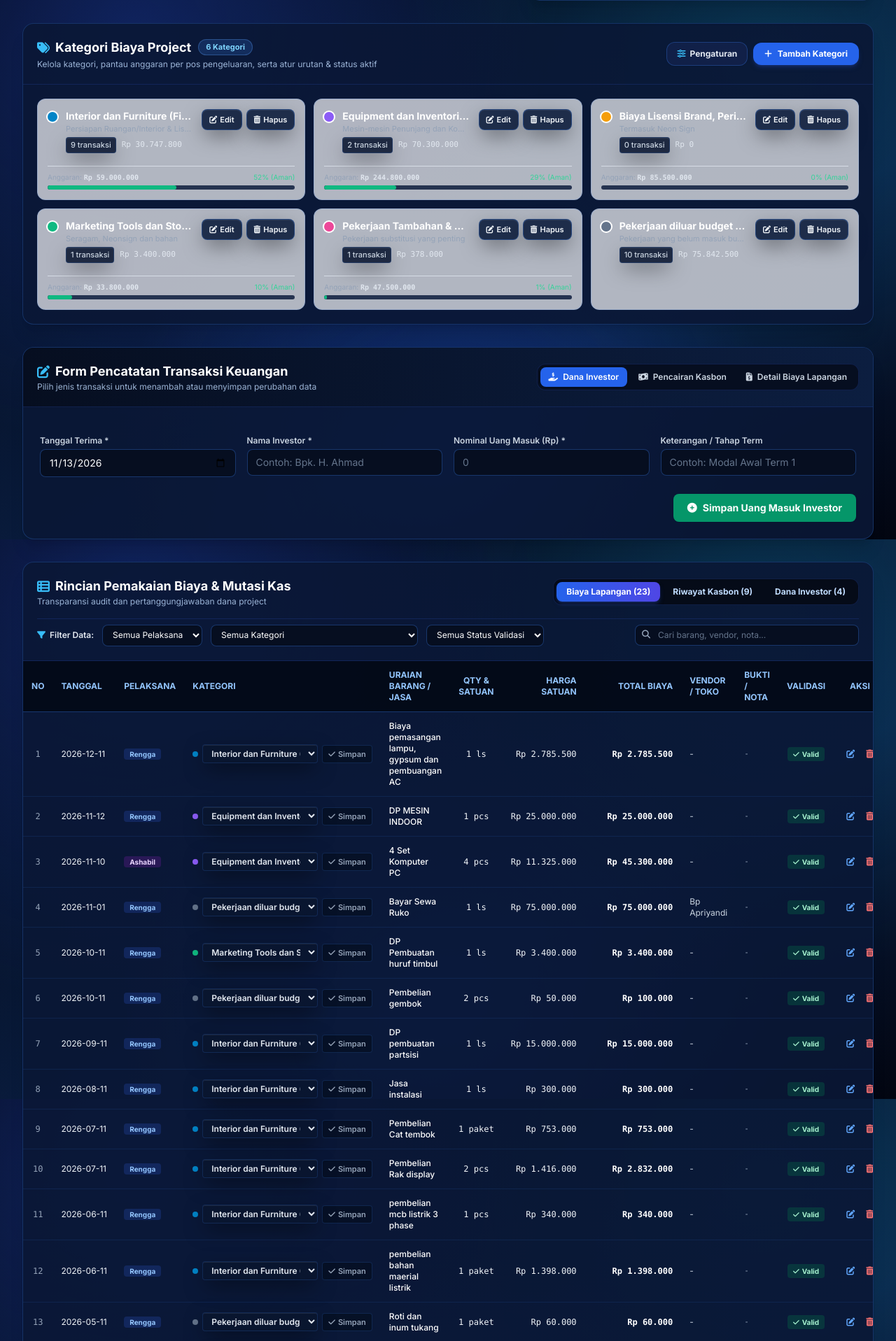
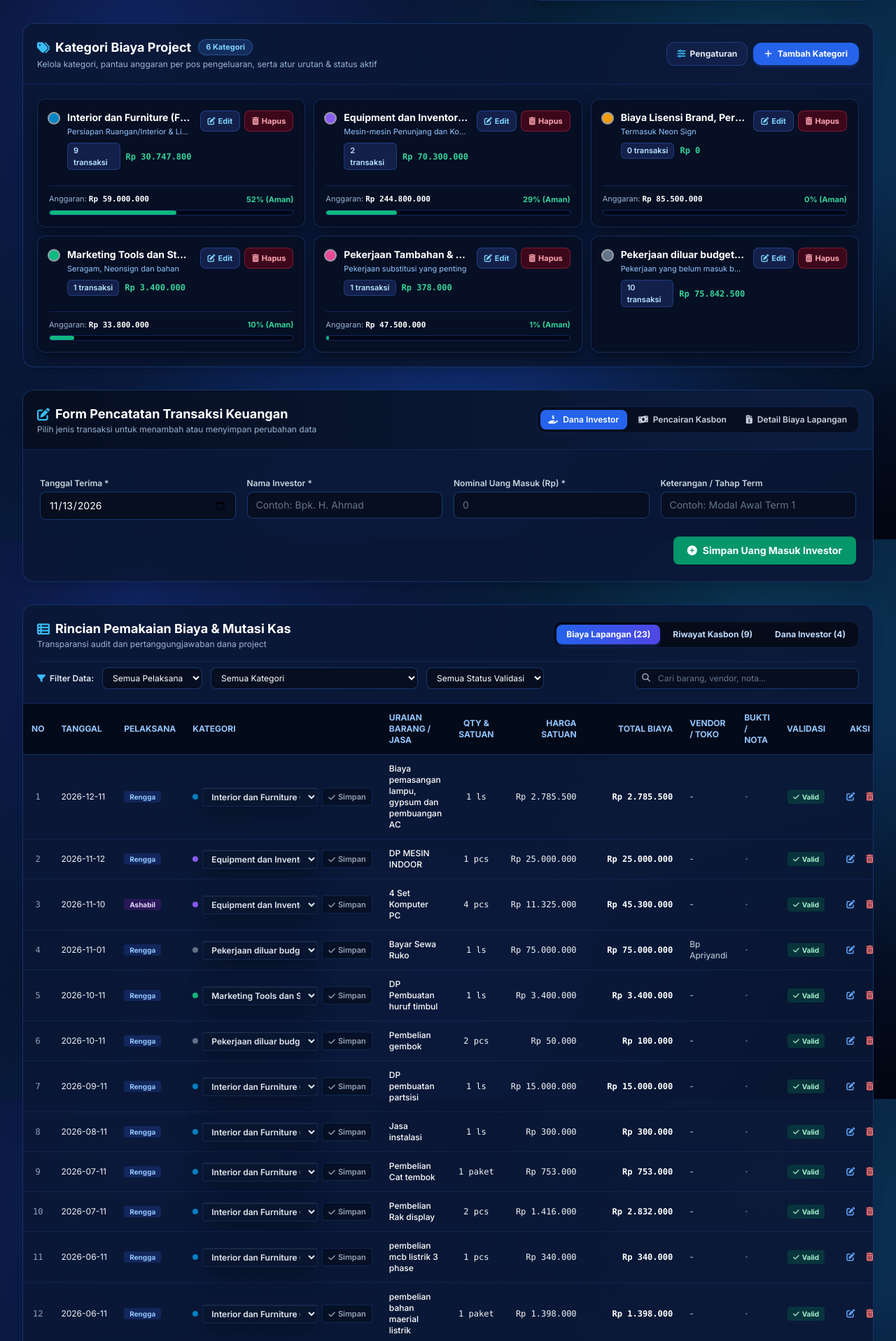
Before and after one commit to giginswanto-ship-it/Uang-Tambun, a Laravel app: page / in a window 1280 px wide. Shown: the part 829-2746 px from the top of the page at 70% size. Run offline with Laravel 12, Linux system fonts and the light colour scheme; data comes from the database, SQL or seed files in the repository; some libraries are stand-ins or nearby versions.

Commit message:
fix: ubah warna kartu kategori biaya menjadi gelap dengan teks kontras tinggi

```diff
--- a/public/js/dashboard.js
+++ b/public/js/dashboard.js
@@ -522,55 +522,55 @@ function renderCategoryList() {
             const pct = Math.round((totalNominal / cat.budget) * 100);
             const barWidth = Math.min(100, pct);
             let barColor = 'bg-emerald-500';
-            let pctTextClass = 'text-emerald-700';
+            let pctTextClass = 'text-emerald-400 font-bold';
             let statusText = 'Aman';
             if (pct > 100) {
                 barColor = 'bg-rose-500';
-                pctTextClass = 'text-rose-700 font-bold';
+                pctTextClass = 'text-rose-400 font-bold';
                 statusText = 'Melebihi Pagu';
             } else if (pct >= alertPct) {
                 barColor = 'bg-amber-500';
-                pctTextClass = 'text-amber-700 font-bold';
+                pctTextClass = 'text-amber-400 font-bold';
                 statusText = 'Mendekati Batas';
             }
             budgetHtml = `
-                <div class="mt-2 pt-2 border-t border-slate-200/80 space-y-1">
-                    <div class="flex items-center justify-between text-[10px]">
-                        <span class="text-slate-500">Anggaran: <span class="font-mono font-semibold text-slate-700">${formatRupiah(cat.budget)}</span></span>
+                <div class="mt-2.5 pt-2.5 border-t border-blue-900/50 space-y-1.5">
+                    <div class="flex items-center justify-between text-[11px]">
+                        <span class="text-blue-200/80">Anggaran: <span class="font-mono font-bold text-white">${formatRupiah(cat.budget)}</span></span>
                         <span class="${pctTextClass}">${pct}% (${statusText})</span>
                     </div>
-                    <div class="w-full h-1.5 bg-slate-200 rounded-full overflow-hidden">
-                        <div class="${barColor} h-full rounded-full transition-all" style="width: ${barWidth}%"></div>
+                    <div class="w-full h-2 bg-[#030816] border border-blue-900/60 rounded-full overflow-hidden shadow-inner">
+                        <div class="${barColor} h-full rounded-full transition-all duration-500 shadow-sm" style="width: ${barWidth}%"></div>
                     </div>
                 </div>
             `;
         }
 
         const card = document.createElement('div');
-        card.className = `flex flex-col justify-between gap-2.5 p-3.5 rounded-xl border transition ${isInactive ? 'border-slate-200 bg-slate-100/70 opacity-75' : 'border-slate-200 bg-slate-50/70 hover:bg-white hover:shadow-sm'}`;
+        card.className = `flex flex-col justify-between gap-3 p-4 rounded-xl border transition shadow-lg ${isInactive ? 'border-blue-900/40 bg-[#060e22]/70 opacity-60' : 'border-blue-500/25 bg-[#060f24] hover:bg-[#0a1836] hover:border-blue-400/50'}`;
         card.innerHTML = `
             <div class="flex items-start justify-between gap-3">
                 <div class="flex items-start gap-3 min-w-0">
-                    <span class="w-3.5 h-3.5 rounded-full flex-shrink-0 mt-1 shadow-sm ring-2 ring-white" style="background-color: ${escapeHtml(cat.color)};"></span>
+                    <span class="w-3.5 h-3.5 rounded-full flex-shrink-0 mt-1 shadow-sm ring-2 ring-white/60" style="background-color: ${escapeHtml(cat.color)};"></span>
                     <div class="min-w-0">
                         <div class="flex items-center gap-1.5 flex-wrap">
-                            <h3 class="font-bold text-sm text-slate-900 truncate" title="${escapeHtml(cat.name)}">${escapeHtml(cat.name)}</h3>
-                            ${isDefault ? '<span class="px-1.5 py-0.5 rounded bg-blue-100 text-blue-700 text-[10px] font-bold">Default</span>' : ''}
-                            ${isInactive ? '<span class="px-1.5 py-0.5 rounded bg-slate-200 text-slate-600 text-[10px] font-semibold">Nonaktif</span>' : ''}
+                            <h3 class="font-bold text-sm text-white truncate" title="${escapeHtml(cat.name)}">${escapeHtml(cat.name)}</h3>
+                            ${isDefault ? '<span class="px-2 py-0.5 rounded-full bg-blue-500/20 text-sky-300 border border-blue-400/30 text-[10px] font-bold">Default</span>' : ''}
+                            ${isInactive ? '<span class="px-2 py-0.5 rounded-full bg-slate-800 text-slate-400 border border-slate-700 text-[10px] font-semibold">Nonaktif</span>' : ''}
                         </div>
-                        ${descText ? `<p class="text-[11px] text-slate-500 truncate" title="${escapeHtml(descText)}">${escapeHtml(descText)}</p>` : ''}
-                        <div class="flex items-center gap-2 mt-1 text-[11px] text-slate-500 font-medium">
-                            <span class="bg-white border border-slate-200 px-1.5 py-0.5 rounded text-slate-600">${stat.count} transaksi</span>
-                            <span class="font-mono text-slate-700">${formatRupiah(totalNominal)}</span>
+                        ${descText ? `<p class="text-[11px] text-blue-200/70 truncate mt-0.5" title="${escapeHtml(descText)}">${escapeHtml(descText)}</p>` : ''}
+                        <div class="flex items-center gap-2 mt-2 text-[11px] font-medium">
+                            <span class="bg-blue-950/80 border border-blue-500/30 px-2 py-0.5 rounded-md text-sky-200 font-semibold shadow-sm">${stat.count} transaksi</span>
+                            <span class="font-mono font-bold text-emerald-400 text-xs">${formatRupiah(totalNominal)}</span>
                         </div>
                     </div>
                 </div>
                 <div class="flex items-center gap-1.5 flex-shrink-0">
-                    <button type="button" onclick="openCategoryModal('${escapeHtml(cat.id)}')" class="px-2.5 py-1.5 bg-white hover:bg-blue-50 text-blue-600 hover:text-blue-700 border border-slate-200 hover:border-blue-200 rounded-lg text-[11px] font-semibold transition flex items-center gap-1 shadow-sm" title="Edit Kategori">
+                    <button type="button" onclick="openCategoryModal('${escapeHtml(cat.id)}')" class="px-2.5 py-1.5 bg-blue-950/80 hover:bg-blue-900 text-sky-300 border border-blue-500/35 rounded-lg text-[11px] font-bold transition flex items-center gap-1 shadow-sm" title="Edit Kategori">
                         <i class="fa-solid fa-pen-to-square"></i>
                         <span>Edit</span>
                     </button>
-                    <button type="button" onclick="openDeleteCategoryModal('${escapeHtml(cat.id)}')" class="px-2.5 py-1.5 bg-white hover:bg-rose-50 text-rose-600 hover:text-rose-700 border border-slate-200 hover:border-rose-200 rounded-lg text-[11px] font-semibold transition flex items-center gap-1 shadow-sm" title="Hapus Kategori">
+                    <button type="button" onclick="openDeleteCategoryModal('${escapeHtml(cat.id)}')" class="px-2.5 py-1.5 bg-rose-950/80 hover:bg-rose-900 text-rose-300 border border-rose-500/35 rounded-lg text-[11px] font-bold transition flex items-center gap-1 shadow-sm" title="Hapus Kategori">
                         <i class="fa-solid fa-trash-can"></i>
                         <span>Hapus</span>
                     </button>
@@ -658,17 +658,17 @@ function renderExpenseRightCategoryList() {
     deferBtn.type = 'button';
     deferBtn.setAttribute('onclick', 'clearExpenseCategorySelection()');
     deferBtn.className = deferSelected
-        ? 'w-full text-left p-2.5 rounded-xl border-2 border-slate-700 bg-white shadow-sm transition flex items-center justify-between gap-2'
-        : 'w-full text-left p-2.5 rounded-xl border border-dashed border-slate-300 bg-white/70 hover:bg-white transition flex items-center justify-between gap-2';
+        ? 'w-full text-left p-2.5 rounded-xl border-2 border-sky-400 bg-blue-950/90 shadow-md transition flex items-center justify-between gap-2'
+        : 'w-full text-left p-2.5 rounded-xl border border-dashed border-blue-900/60 bg-[#060e20]/70 hover:bg-blue-950/40 transition flex items-center justify-between gap-2';
     deferBtn.innerHTML = `
         <div class="flex items-center gap-2 min-w-0">
-            <span class="w-3 h-3 rounded-full bg-slate-300 flex-shrink-0"></span>
+            <span class="w-3 h-3 rounded-full bg-slate-400 flex-shrink-0"></span>
             <div class="min-w-0">
-                <div class="font-semibold text-xs text-slate-800 truncate">Tentukan Setelah Input</div>
-                <div class="text-[10px] text-slate-500 truncate">Pilih kategori langsung di tabel setelah simpan</div>
+                <div class="font-bold text-xs text-white truncate">Tentukan Setelah Input</div>
+                <div class="text-[10px] text-blue-200/70 truncate">Pilih kategori langsung di tabel setelah simpan</div>
             </div>
         </div>
-        <span class="w-4 h-4 rounded-full flex items-center justify-center flex-shrink-0 ${deferSelected ? 'bg-slate-800 text-white' : 'border border-slate-300 text-transparent'}">
+        <span class="w-4 h-4 rounded-full flex items-center justify-center flex-shrink-0 ${deferSelected ? 'bg-sky-500 text-white' : 'border border-blue-900/60 text-transparent'}">
             <i class="fa-solid fa-check text-[9px]"></i>
         </span>
     `;
@@ -676,7 +676,7 @@ function renderExpenseRightCategoryList() {
 
     if (activeCategories.length === 0) {
         const emptyNote = document.createElement('div');
-        emptyNote.className = 'p-3 rounded-xl border border-dashed border-slate-300 bg-white text-center text-[11px] text-slate-500';
+        emptyNote.className = 'p-3 rounded-xl border border-dashed border-blue-900/60 bg-[#060e20]/70 text-center text-[11px] text-blue-200/70';
         emptyNote.innerHTML = 'Tidak ada kategori aktif. Klik <strong>+ Baru</strong> atau buka <strong>Pengaturan Kategori</strong>.';
         listEl.appendChild(emptyNote);
         return;
@@ -694,17 +694,17 @@ function renderExpenseRightCategoryList() {
         btn.type = 'button';
         btn.setAttribute('onclick', `selectExpenseCategory('${escapeHtml(cat.id)}')`);
         btn.className = isSelected
-            ? 'w-full text-left p-2.5 rounded-xl border-2 border-amber-500 bg-amber-50 shadow-sm transition flex items-center justify-between gap-2'
-            : 'w-full text-left p-2.5 rounded-xl border border-slate-200 bg-white hover:border-amber-300 hover:bg-amber-50/40 transition flex items-center justify-between gap-2';
+            ? 'w-full text-left p-2.5 rounded-xl border-2 border-amber-400 bg-amber-950/70 shadow-md transition flex items-center justify-between gap-2'
+            : 'w-full text-left p-2.5 rounded-xl border border-blue-900/50 bg-[#060e20]/70 hover:border-amber-400/50 hover:bg-[#0a1836] transition flex items-center justify-between gap-2';
         btn.innerHTML = `
             <div class="flex items-start gap-2.5 min-w-0">
                 <span class="w-3 h-3 rounded-full flex-shrink-0 mt-1 shadow-sm" style="background-color: ${escapeHtml(cat.color)};"></span>
                 <div class="min-w-0">
-                    <div class="font-bold text-xs text-slate-900 truncate">${escapeHtml(cat.name)}</div>
-                    ${budgetHint ? `<div class="text-[10px] text-slate-500 truncate">${escapeHtml(budgetHint)}</div>` : ''}
+                    <div class="font-bold text-xs text-white truncate">${escapeHtml(cat.name)}</div>
+                    ${budgetHint ? `<div class="text-[10px] text-blue-200/70 truncate">${escapeHtml(budgetHint)}</div>` : ''}
                 </div>
             </div>
-            <span class="w-4 h-4 rounded-full flex items-center justify-center flex-shrink-0 ${isSelected ? 'bg-amber-600 text-white' : 'border border-slate-300 text-transparent'}">
+            <span class="w-4 h-4 rounded-full flex items-center justify-center flex-shrink-0 ${isSelected ? 'bg-amber-500 text-white' : 'border border-blue-900/60 text-transparent'}">
                 <i class="fa-solid fa-check text-[9px]"></i>
             </span>
         `;
@@ -943,45 +943,45 @@ function renderCategorySettingsList() {
         const canMoveDown = isManualSort && idx < displayCategories.length - 1;
 
         const row = document.createElement('div');
-        row.className = `flex flex-col sm:flex-row sm:items-center justify-between gap-3 p-3 rounded-xl border transition ${isActive ? 'bg-white border-slate-200' : 'bg-slate-100/80 border-slate-200 opacity-75'}`;
+        row.className = `flex flex-col sm:flex-row sm:items-center justify-between gap-3 p-3 rounded-xl border transition ${isActive ? 'bg-[#060f24] border-blue-500/25' : 'bg-[#040a18]/70 border-blue-900/40 opacity-60'}`;
         row.innerHTML = `
             <div class="flex items-start gap-3 min-w-0">
                 <div class="flex flex-col gap-0.5 flex-shrink-0 pt-0.5">
-                    <button type="button" onclick="moveCategoryOrder('${escapeHtml(cat.id)}', -1)" ${canMoveUp ? '' : 'disabled'} class="w-6 h-5 rounded border border-slate-200 bg-slate-50 hover:bg-slate-200 text-slate-600 text-[10px] flex items-center justify-center transition disabled:opacity-30 disabled:cursor-not-allowed" title="Geser Naik">
+                    <button type="button" onclick="moveCategoryOrder('${escapeHtml(cat.id)}', -1)" ${canMoveUp ? '' : 'disabled'} class="w-6 h-5 rounded border border-blue-900/50 bg-[#060e20] hover:bg-blue-950 text-blue-200 text-[10px] flex items-center justify-center transition disabled:opacity-20 disabled:cursor-not-allowed" title="Geser Naik">
                         <i class="fa-solid fa-chevron-up"></i>
                     </button>
-                    <button type="button" onclick="moveCategoryOrder('${escapeHtml(cat.id)}', 1)" ${canMoveDown ? '' : 'disabled'} class="w-6 h-5 rounded border border-slate-200 bg-slate-50 hover:bg-slate-200 text-slate-600 text-[10px] flex items-center justify-center transition disabled:opacity-30 disabled:cursor-not-allowed" title="Geser Turun">
+                    <button type="button" onclick="moveCategoryOrder('${escapeHtml(cat.id)}', 1)" ${canMoveDown ? '' : 'disabled'} class="w-6 h-5 rounded border border-blue-900/50 bg-[#060e20] hover:bg-blue-950 text-blue-200 text-[10px] flex items-center justify-center transition disabled:opacity-20 disabled:cursor-not-allowed" title="Geser Turun">
                         <i class="fa-solid fa-chevron-down"></i>
                     </button>
                 </div>
-                <span class="w-3.5 h-3.5 rounded-full flex-shrink-0 mt-1.5 ring-2 ring-white shadow-sm" style="background-color: ${escapeHtml(cat.color)};"></span>
+                <span class="w-3.5 h-3.5 rounded-full flex-shrink-0 mt-1.5 ring-2 ring-white/60 shadow-sm" style="background-color: ${escapeHtml(cat.color)};"></span>
                 <div class="min-w-0">
                     <div class="flex items-center gap-1.5 flex-wrap">
-                        <span class="font-bold text-xs sm:text-sm text-slate-900">${escapeHtml(cat.name)}</span>
-                        ${activeSettings.defaultCategory === cat.name ? '<span class="px-1.5 py-0.5 rounded bg-blue-100 text-blue-700 text-[10px] font-bold">Default</span>' : ''}
-                        ${!isActive ? '<span class="px-1.5 py-0.5 rounded bg-slate-200 text-slate-600 text-[10px] font-semibold">Nonaktif</span>' : ''}
+                        <span class="font-bold text-xs sm:text-sm text-white">${escapeHtml(cat.name)}</span>
+                        ${activeSettings.defaultCategory === cat.name ? '<span class="px-2 py-0.5 rounded-full bg-blue-500/20 text-sky-300 border border-blue-400/30 text-[10px] font-bold">Default</span>' : ''}
+                        ${!isActive ? '<span class="px-2 py-0.5 rounded-full bg-slate-800 text-slate-400 border border-slate-700 text-[10px] font-semibold">Nonaktif</span>' : ''}
                     </div>
-                    <div class="text-[11px] text-slate-500 flex flex-wrap items-center gap-x-2 gap-y-0.5 mt-0.5">
+                    <div class="text-[11px] text-blue-200/70 flex flex-wrap items-center gap-x-2 gap-y-0.5 mt-0.5">
                         <span>${stat.count} transaksi</span>
                         <span>•</span>
-                        <span>Terpakai: <strong class="text-slate-700 font-mono">${formatRupiah(stat.total)}</strong></span>
+                        <span>Terpakai: <strong class="text-emerald-400 font-mono font-bold">${formatRupiah(stat.total)}</strong></span>
                     </div>
                 </div>
             </div>
             <div class="flex flex-wrap items-center gap-1.5 flex-shrink-0 self-end sm:self-center">
-                <div class="flex items-center gap-1.5 bg-slate-50 border border-slate-200 rounded-lg px-2 py-1 focus-within:border-blue-500 focus-within:ring-2 focus-within:ring-blue-100" title="Budget kategori (Rp)">
-                    <span class="text-[10px] font-bold text-slate-500 uppercase tracking-wide whitespace-nowrap">Budget Rp</span>
-                    <input type="number" min="0" step="10000" data-category-budget-id="${escapeHtml(cat.id)}" value="${cat.budget > 0 ? cat.budget : ''}" placeholder="0" oninput="onCategoryDraftBudgetChange('${escapeHtml(cat.id)}', this.value)" class="w-28 bg-transparent text-xs font-bold font-mono text-slate-800 text-right focus:outline-none">
+                <div class="flex items-center gap-1.5 bg-[#030816] border border-blue-900/60 rounded-lg px-2.5 py-1 focus-within:border-sky-400 focus-within:ring-2 focus-within:ring-sky-500/20" title="Budget kategori (Rp)">
+                    <span class="text-[10px] font-bold text-blue-300 uppercase tracking-wide whitespace-nowrap">Budget Rp</span>
+                    <input type="number" min="0" step="10000" data-category-budget-id="${escapeHtml(cat.id)}" value="${cat.budget > 0 ? cat.budget : ''}" placeholder="0" oninput="onCategoryDraftBudgetChange('${escapeHtml(cat.id)}', this.value)" class="w-28 bg-transparent text-xs font-bold font-mono text-white text-right focus:outline-none">
                 </div>
-                <button type="button" onclick="toggleCategoryActive('${escapeHtml(cat.id)}')" class="px-2.5 py-1.5 rounded-lg text-[11px] font-semibold border transition flex items-center gap-1 ${isActive ? 'bg-emerald-50 hover:bg-emerald-100 text-emerald-700 border-emerald-200' : 'bg-slate-200 hover:bg-slate-300 text-slate-700 border-slate-300'}" title="Aktif/Nonaktifkan Kategori">
+                <button type="button" onclick="toggleCategoryActive('${escapeHtml(cat.id)}')" class="px-2.5 py-1.5 rounded-lg text-[11px] font-semibold border transition flex items-center gap-1 ${isActive ? 'bg-emerald-950/80 hover:bg-emerald-900 text-emerald-300 border-emerald-500/40' : 'bg-slate-800 hover:bg-slate-700 text-slate-400 border-slate-700'}" title="Aktif/Nonaktifkan Kategori">
                     <i class="fa-solid ${isActive ? 'fa-toggle-on' : 'fa-toggle-off'}"></i>
                     <span>${isActive ? 'Aktif' : 'Nonaktif'}</span>
                 </button>
-                <button type="button" onclick="openCategoryModal('${escapeHtml(cat.id)}')" class="px-2.5 py-1.5 bg-white hover:bg-blue-50 text-blue-600 border border-slate-200 hover:border-blue-200 rounded-lg text-[11px] font-semibold transition flex items-center gap-1" title="Edit Kategori">
+                <button type="button" onclick="openCategoryModal('${escapeHtml(cat.id)}')" class="px-2.5 py-1.5 bg-blue-950/80 hover:bg-blue-900 text-sky-300 border border-blue-500/35 rounded-lg text-[11px] font-bold transition flex items-center gap-1" title="Edit Kategori">
                     <i class="fa-solid fa-pen-to-square"></i>
                     <span>Edit</span>
                 </button>
-                <button type="button" onclick="openDeleteCategoryModal('${escapeHtml(cat.id)}')" class="px-2.5 py-1.5 bg-white hover:bg-rose-50 text-rose-600 border border-slate-200 hover:border-rose-200 rounded-lg text-[11px] font-semibold transition flex items-center gap-1" title="Hapus Kategori">
+                <button type="button" onclick="openDeleteCategoryModal('${escapeHtml(cat.id)}')" class="px-2.5 py-1.5 bg-rose-950/80 hover:bg-rose-900 text-rose-300 border border-rose-500/35 rounded-lg text-[11px] font-bold transition flex items-center gap-1" title="Hapus Kategori">
                     <i class="fa-solid fa-trash-can"></i>
                     <span>Hapus</span>
                 </button>
--- a/resources/views/layouts/app.blade.php
+++ b/resources/views/layouts/app.blade.php
@@ -248,6 +248,23 @@
             color: #ffffff !important;
         }
 
+        /* Kategori Biaya Cards Specific Dark Luxury Rules */
+        #categoryListContainer > div {
+            background-color: #060f24 !important;
+            border: 1px solid rgba(59, 130, 246, 0.25) !important;
+            box-shadow: 0 8px 24px -4px rgba(0, 0, 0, 0.6) !important;
+        }
+        #categoryListContainer > div:hover {
+            background-color: #0a1836 !important;
+            border-color: rgba(96, 165, 250, 0.45) !important;
+        }
+        #categoryListContainer h3 {
+            color: #ffffff !important;
+        }
+        #categoryListContainer p {
+            color: #93c5fd !important;
+        }
+
         /* Modals and Dialogs */
         .fixed.inset-0.z-50,
         .fixed.inset-0.z-\[55\],
```
Also changed, not shown: index.html (+63 -46 lines).
